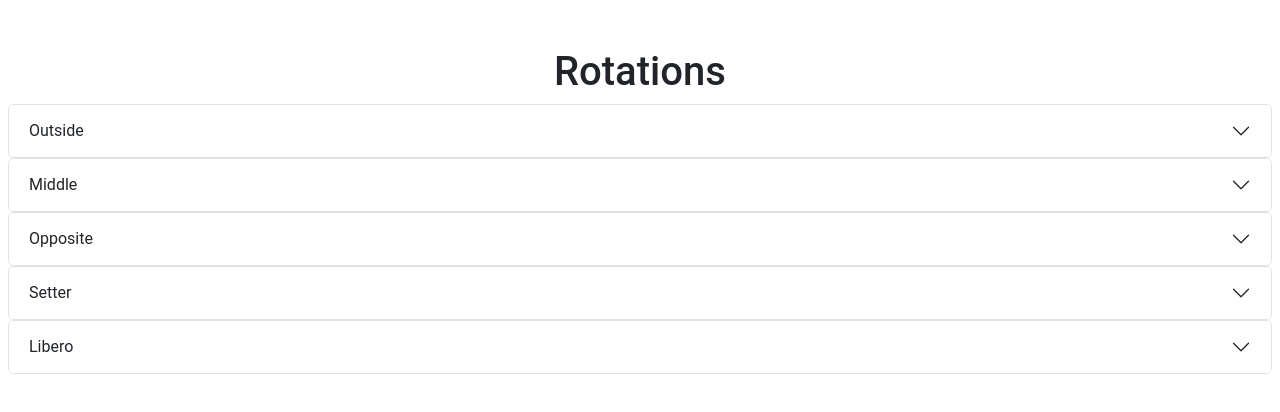
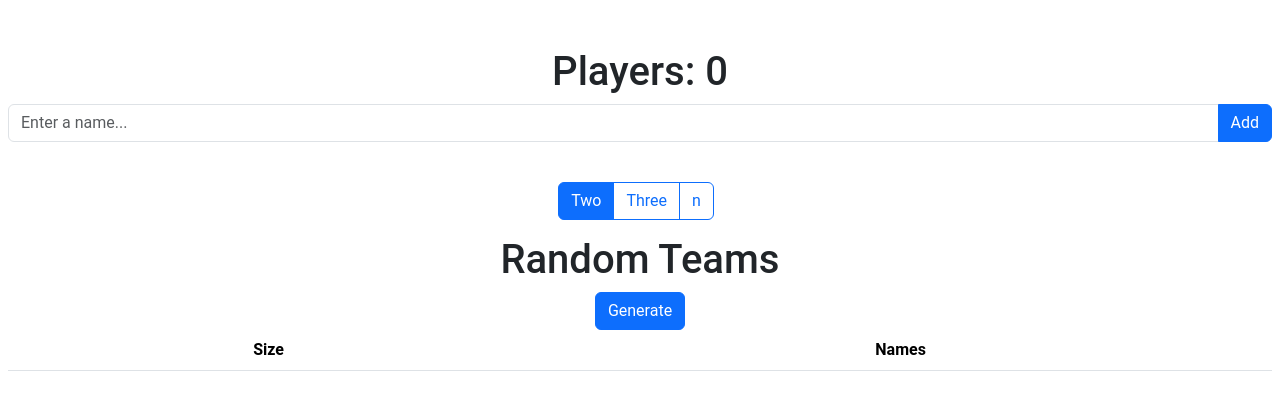
Before and after one commit to 3Int/vb, an Angular app: page /edit in a window 1280 px wide. Before the commit this address led to /. Shown: the top 412 px of the page. Built offline with nearby package versions, Linux system fonts and the light colour scheme.

Commit message:
feat: dataservice

```diff
--- a/src/app/app.component.html
+++ b/src/app/app.component.html
@@ -1,5 +1,4 @@
 <main class="main">
-<app-screen-rotations [players]="players"></app-screen-rotations>
+    <app-screen-edit></app-screen-edit>
+    <app-screen-basic></app-screen-basic>
 </main>
-
-<router-outlet />
--- a/src/app/app.routes.ts
+++ b/src/app/app.routes.ts
@@ -1,3 +1,18 @@
 import { Routes } from '@angular/router';
+import { ScreenBasicComponent } from './screen-basic/screen-basic.component';
+import { ScreenEditComponent } from './screen-edit/screen-edit.component';
+import { ScreenRotationsComponent } from './screen-rotations/screen-rotations.component';
+import { AppComponent } from './app.component';
 
-export const routes: Routes = [];
+export const routes: Routes = [
+    {
+    path: '',
+    component: AppComponent,
+    children: [
+      { path: '', redirectTo: 'edit', pathMatch: 'full' },
+      { path: 'edit', component: ScreenEditComponent },
+      { path: 'basic', component: ScreenBasicComponent },
+      { path: 'rotations', component: ScreenRotationsComponent }
+    ]
+  }
+];
--- /dev/null
+++ b/src/app/data.service.ts
@@ -0,0 +1,25 @@
+import { Injectable } from '@angular/core';
+import { Player } from './model';
+
+@Injectable({
+  providedIn: 'root'
+})
+export class DataService {
+  private players: Player[] = [];
+
+  setPlayers(players: Player[]){
+    this.players = players;
+  }
+
+  addPlayer(player: Player): boolean{
+    if (Player.isNew(player, this.players)){
+      this.players.push(player);
+      return true
+    }
+    return false
+  }
+  getPlayers(): Player[] {
+    let clone =Object.assign([],this.players);
+    return clone
+  }
+}
--- a/src/app/screen-basic/screen-basic.component.ts
+++ b/src/app/screen-basic/screen-basic.component.ts
@@ -1,11 +1,12 @@
 // Original Team Generation Screen for arbitrary size and number of teams
-import { Component, Input, OnInit} from '@angular/core';
+import { Component, inject, Input, OnInit} from '@angular/core';
 import { FormsModule } from '@angular/forms';
 import { RouterOutlet, ActivatedRoute } from '@angular/router';
 import { NgbModule } from '@ng-bootstrap/ng-bootstrap';
 import { CommonModule } from '@angular/common';
 import { Player } from '../model';
 import { iter } from '../util';
+import { DataService } from '../data.service';
 
 @Component({
   selector: 'app-screen-basic',
@@ -14,7 +15,7 @@ import { iter } from '../util';
   styleUrl: './screen-basic.component.less'
 })
 export class ScreenBasicComponent {
-  @Input() players!: Player[];
+  data = inject(DataService);
   numTeamsSelectorValue = "2";
   numTeamsSelected = 2;
   nTeamsValue = "4";
@@ -30,7 +31,7 @@ export class ScreenBasicComponent {
 
     let teams = Array.from({ length: this.numTeamsSelected }, () => []);
     // clone array here
-    let localPlayers: Player[] = Object.assign([],this.players);
+    let localPlayers: Player[] = this.data.getPlayers();
 
     let nameslen = localPlayers.length;
     let iterator = iter(teams);
--- a/src/app/screen-edit/screen-edit.component.html
+++ b/src/app/screen-edit/screen-edit.component.html
@@ -1,5 +1,5 @@
 <div class="justify-content-md-center">
-  <h1>Players: {{ players.length }}</h1>
+  <h1>Players: {{ data.getPlayers().length }}</h1>
   <div class="input-group mb-3">
     <input
       type="text"
@@ -17,7 +17,7 @@
     }
 <div class="container mt-4">
   <ul class="list-group mb-3">
-      @for (player of players; track $index) {
+      @for (player of data.getPlayers(); track $index) {
         <li class="list-group-item">
             <a (click)="openPlayerModal(player)" style="display: block; cursor: pointer;">{{ player.name }}</a>
         </li>
--- a/src/app/screen-edit/screen-edit.component.ts
+++ b/src/app/screen-edit/screen-edit.component.ts
@@ -1,4 +1,4 @@
-import { Component, Input, ViewChild } from '@angular/core';
+import { Component, inject, Input, ViewChild } from '@angular/core';
 import { NgbAlert, NgbModal } from '@ng-bootstrap/ng-bootstrap';
 import { Player } from '../model';
 import { ModalRotationsComponent } from '../modal-rotations/modal-rotations.component';
@@ -6,6 +6,7 @@ import { FormsModule } from '@angular/forms';
 import { Subject } from 'rxjs/internal/Subject';
 import { takeUntilDestroyed } from '@angular/core/rxjs-interop';
 import { debounceTime, tap } from 'rxjs/operators';
+import { DataService } from '../data.service';
 
 @Component({
   selector: 'app-screen-edit',
@@ -14,7 +15,7 @@ import { debounceTime, tap } from 'rxjs/operators';
   styleUrl: './screen-edit.component.less'
 })
 export class ScreenEditComponent {
-  @Input() players!: Player[];
+  data = inject(DataService);
   @ViewChild('selfClosingAlert', { static: false })selfClosingAlert!: NgbAlert;
   private _message$ = new Subject<string>();
   newItem: string = "";
@@ -34,9 +35,9 @@ export class ScreenEditComponent {
     const name = this.newItem.trim()
     if (name) {
       let newPlayer = new Player(name);
-      if (Player.isNew(newPlayer, this.players)){
-        this.players.push(newPlayer);
+      if(this.data.addPlayer(newPlayer)){
         this.newItem = '';
+        return
       }
       else{
         this.setAlertMessage(newPlayer.name);
```
Also changed, not shown: 1 other file (tests, documents, lock files or other folders).
